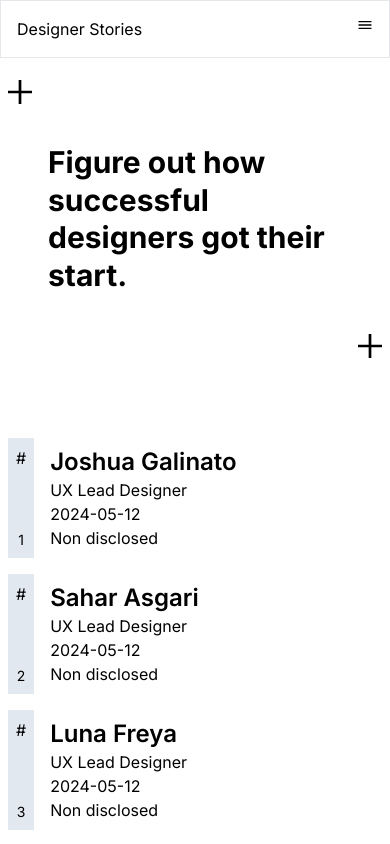
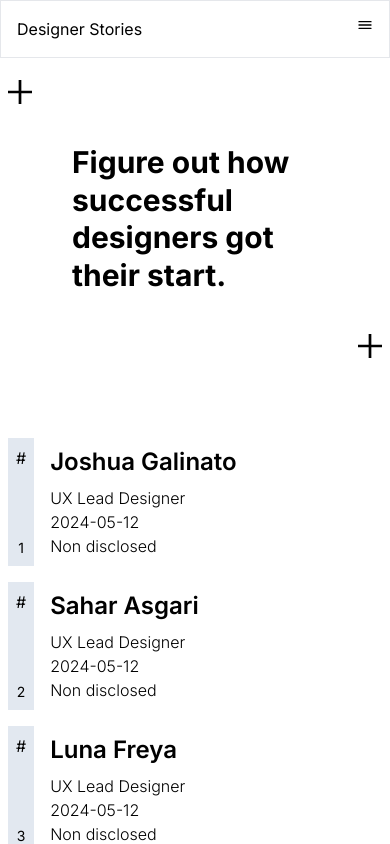
Before and after one commit to jaygal0/path-to-design, a Next.js app: page / in a window 390 px wide. Shown: the top 844 px of the page. Built offline with nearby package versions, Linux system fonts and the light colour scheme.

Commit message:
updated responsive design for desktop

```diff
--- a/components/CardDesigner.tsx
+++ b/components/CardDesigner.tsx
@@ -47,11 +47,11 @@ export function CardDesigner({
             <div>#</div>
             <div className="text-sm">{index + 1} </div>
           </div>
-          <div className="flex flex-col py-2">
-            <h2 className="text-2xl font-semibold">
+          <div className="flex w-full flex-col gap-2 py-2">
+            <h2 className="text-2xl font-semibold lg:text-6xl">
               {firstName} {lastName}
             </h2>
-            <div className="flex flex-col justify-between text-base">
+            <div className="flex flex-col justify-between font-light lg:flex-row">
               <p>{info.position}</p>
               <p>{datePosted}</p>
               <p>{info.yearlySalary ? info.yearlySalary : "Non disclosed"}</p>
--- a/components/Hero.tsx
+++ b/components/Hero.tsx
@@ -1,7 +1,7 @@
 export function Hero() {
   return (
     <section className="my-20 md:my-40">
-      <div className="relative px-10 py-16">
+      <div className="relative p-16">
         <svg
           className="absolute left-0 top-0"
           width="24"
```
